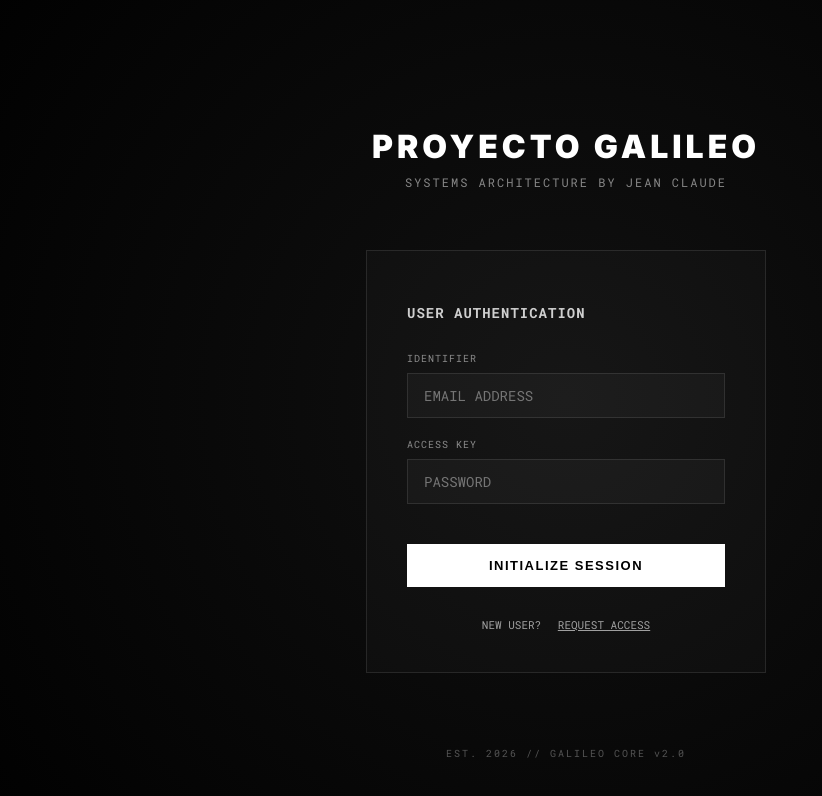
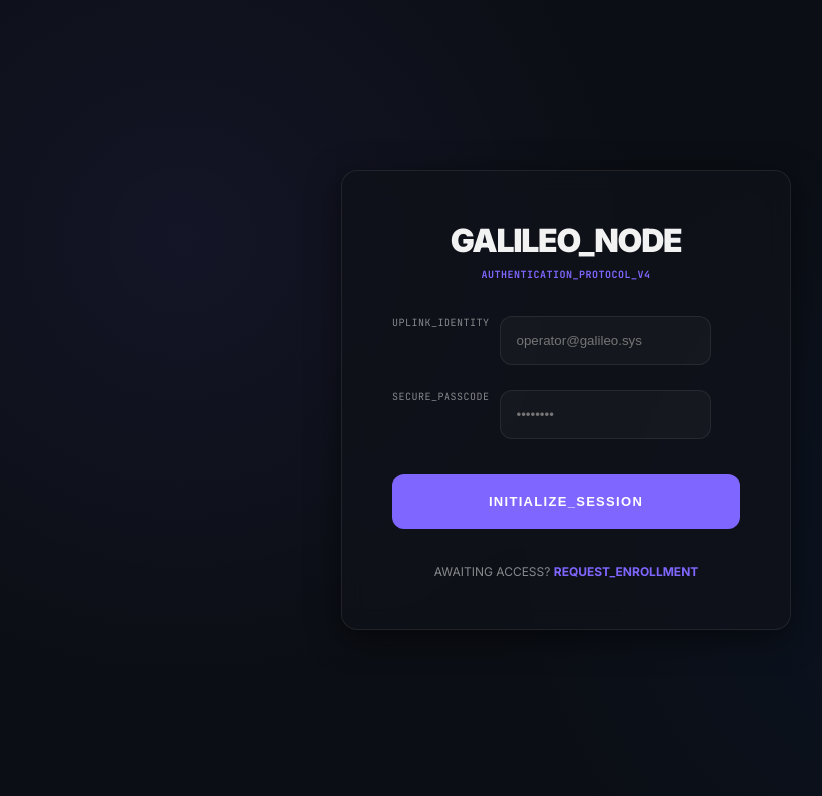
Before and after one commit to JeanClaudeMorales/map, a Next.js app: page /login in a window 1280 px wide. Shown: the top 796 px of the page, without its empty margins (74-896 px from the left). Built offline with nearby package versions, Linux system fonts and the light colour scheme.

Commit message:
feat: total premium redesign with glassmorphism, framer-motion, and enhanced 3d render

```diff
--- a/app/globals.css
+++ b/app/globals.css
@@ -1,20 +1,31 @@
-/* SpaceX / Starlink Aesthetic Design System */
+/* Proyecto Galileo - Premium Design System */
 
-@import url('https://fonts.googleapis.com/css2?family=Inter:wght@300;400;700;900&family=Roboto+Mono:wght@400;700&display=swap');
+@import url('https://fonts.googleapis.com/css2?family=Inter:wght@300;400;500;700;900&family=JetBrains+Mono:wght@400;700&display=swap');
 
 :root {
-  --background: #000000;
-  --foreground: #ffffff;
-  --accent: #005288;
-  /* SpaceX Blue */
-  --border: rgba(255, 255, 255, 0.1);
-  --input-bg: rgba(255, 255, 255, 0.03);
-  --auth-card-bg: rgba(10, 10, 10, 0.8);
+  /* Helvetica Now Palette */
+  --accent-purple: #7F66FF;
+  --accent-green: #049F6C;
+  --accent-blue: #0950C3;
+  --white: #FFFFFF;
+
+  /* System Colors */
+  --bg-deep: #0B0E14;
+  --bg-surface: rgba(255, 255, 255, 0.03);
+  --bg-card: rgba(15, 18, 25, 0.8);
+  --border-light: rgba(255, 255, 255, 0.08);
+  --text-main: rgba(255, 255, 255, 0.95);
+  --text-dim: rgba(255, 255, 255, 0.5);
+
+  --glass-blur: blur(12px);
+  --transition-smooth: all 0.3s cubic-bezier(0.4, 0, 0.2, 1);
+
   color-scheme: dark;
 }
 
 * {
   box-sizing: border-box;
+  -webkit-font-smoothing: antialiased;
 }
 
 html,
@@ -22,68 +33,119 @@ body {
   margin: 0;
   padding: 0;
   height: 100%;
-  background: var(--background);
-  color: var(--foreground);
-  font-family: 'Inter', sans-serif;
-  -webkit-font-smoothing: antialiased;
+  background: var(--bg-deep);
+  color: var(--text-main);
+  font-family: 'Inter', -apple-system, sans-serif;
+  overflow: hidden;
 }
 
-/* SpaceX Minimalist Inputs */
-input {
-  background: var(--input-bg);
-  border: 1px solid var(--border);
-  border-radius: 0;
-  /* Flat/Sharp style */
-  padding: 12px 16px;
-  color: #fff;
-  font-family: 'Roboto Mono', monospace;
-  font-size: 14px;
-  width: 100%;
-  transition: border-color 0.2s;
-  outline: none;
-}
-
-input:focus {
-  border-color: #fff;
-}
-
-/* SpaceX Solid/Flat Buttons */
-button {
-  background: #fff;
-  color: #000;
-  border: none;
-  border-radius: 0;
-  padding: 14px 24px;
-  font-weight: 700;
-  font-size: 13px;
-  letter-spacing: 1.5px;
-  text-transform: uppercase;
-  cursor: pointer;
-  transition: opacity 0.2s;
-}
-
-button:hover {
-  opacity: 0.9;
-}
-
-button.secondary {
-  background: transparent;
-  color: #fff;
-  border: 1px solid #fff;
-}
-
-button.secondary:hover {
-  background: #fff;
-  color: #000;
-}
-
+/* Typography Enhancements */
 h1,
 h2,
 h3 {
   font-weight: 900;
-  letter-spacing: -0.02em;
+  letter-spacing: -0.04em;
+  margin: 0;
 }
 
 .mono {
-  font-family: 'Roboto Mono', monospace;
+  font-family: 'JetBrains Mono', monospace;
+  font-size: 0.85em;
+  letter-spacing: 0.05em;
 }
+
+/* Premium Glass Cards */
+.glass-card {
+  background: var(--bg-card);
+  backdrop-filter: var(--glass-blur);
+  -webkit-backdrop-filter: var(--glass-blur);
+  border: 1px solid var(--border-light);
+  border-radius: 16px;
+  box-shadow: 0 8px 32px rgba(0, 0, 0, 0.5);
+}
+
+/* Custom Minimalist Inputs */
+input[type="range"] {
+  -webkit-appearance: none;
+  width: 100%;
+  height: 4px;
+  background: var(--border-light);
+  border-radius: 2px;
+  outline: none;
+}
+
+input[type="range"]::-webkit-slider-thumb {
+  -webkit-appearance: none;
+  width: 14px;
+  height: 14px;
+  background: var(--accent-purple);
+  border-radius: 50%;
+  cursor: pointer;
+  box-shadow: 0 0 10px rgba(127, 102, 255, 0.5);
+  transition: transform 0.2s;
+}
+
+input[type="range"]::-webkit-slider-thumb:hover {
+  transform: scale(1.2);
+}
+
+/* Modern Buttons */
+button {
+  background: var(--accent-purple);
+  color: var(--white);
+  border: none;
+  border-radius: 12px;
+  padding: 12px 20px;
+  font-weight: 700;
+  font-size: 13px;
+  text-transform: uppercase;
+  letter-spacing: 0.1em;
+  cursor: pointer;
+  transition: var(--transition-smooth);
+}
+
+button:hover:not(:disabled) {
+  transform: translateY(-2px);
+  box-shadow: 0 4px 15px rgba(127, 102, 255, 0.4);
+}
+
+button.secondary {
+  background: var(--bg-surface);
+  border: 1px solid var(--border-light);
+  color: var(--white);
+}
+
+button.secondary:hover {
+  background: rgba(255, 255, 255, 0.08);
+  border-color: var(--white);
+}
+
+button.danger {
+  background: rgba(255, 68, 68, 0.1);
+  color: #ff4444;
+  border: 1px solid rgba(255, 68, 68, 0.2);
+}
+
+button.danger:hover {
+  background: #ff4444;
+  color: #fff;
+}
+
+/* Layout Utilities */
+.flex-col {
+  display: flex;
+  flexDirection: column;
+}
+
+.flex-row {
+  display: flex;
+  flexDirection: row;
+}
+
+.gap-md {
+  gap: 20px;
+}
+
+.gap-sm {
+  gap: 10px;
+}
--- a/app/login/page.tsx
+++ b/app/login/page.tsx
@@ -1,81 +1,70 @@
 "use client";
 
+import { useState } from "react";
 import Link from "next/link";
-import { useState } from "react";
+import { motion } from "framer-motion";
 
 export default function LoginPage() {
     const [email, setEmail] = useState("");
     const [password, setPassword] = useState("");
 
+    const handleSubmit = (e: React.FormEvent) => {
+        e.preventDefault();
+        window.location.href = "/";
+    };
+
     return (
         <div style={{
             height: "100vh",
             display: "flex",
-            flexDirection: "column",
             alignItems: "center",
             justifyContent: "center",
-            background: "radial-gradient(circle at center, #111 0%, #000 100%)",
+            background: "radial-gradient(circle at 20% 30%, rgba(127, 102, 255, 0.08) 0%, transparent 40%), radial-gradient(circle at 80% 70%, rgba(9, 80, 195, 0.08) 0%, transparent 40%), var(--bg-deep)",
             padding: "20px"
         }}>
-            {/* Branding */}
-            <div style={{ textAlign: "center", marginBottom: "60px" }}>
-                <h1 style={{ fontSize: "32px", margin: 0, letterSpacing: "4px", textTransform: "uppercase" }}>
-                    PROYECTO GALILEO
-                </h1>
-                <div style={{ fontSize: "12px", opacity: 0.5, letterSpacing: "2px", marginTop: "8px" }} className="mono">
-                    SYSTEMS ARCHITECTURE BY JEAN CLAUDE
+            <motion.div
+                initial={{ opacity: 0, y: 30 }}
+                animate={{ opacity: 1, y: 0 }}
+                className="glass-card"
+                style={{ padding: "50px", width: "100%", maxWidth: "450px", display: "flex", flexDirection: "column", gap: "35px" }}
+            >
+                <div style={{ textAlign: "center" }}>
+                    <h1 style={{ fontSize: "32px", fontWeight: "900", letterSpacing: "-0.04em" }}>GALILEO_NODE</h1>
+                    <div style={{ fontSize: "10px", color: "var(--accent-purple)", marginTop: "8px", fontWeight: "bold" }} className="mono">AUTHENTICATION_PROTOCOL_V4</div>
                 </div>
-            </div>
 
-            {/* Auth Card */}
-            <div style={{
-                width: "100%",
-                maxWidth: "400px",
-                background: "rgba(255, 255, 255, 0.02)",
-                border: "1px solid rgba(255, 255, 255, 0.1)",
-                padding: "40px"
-            }}>
-                <h2 style={{ fontSize: "14px", marginBottom: "30px", opacity: 0.8, letterSpacing: "1px" }} className="mono">
-                    USER AUTHENTICATION
-                </h2>
-
-                <form onSubmit={(e) => { e.preventDefault(); window.location.href = "/"; }} style={{ display: "flex", flexDirection: "column", gap: "20px" }}>
-                    <div style={{ display: "flex", flexDirection: "column", gap: "8px" }}>
-                        <label style={{ fontSize: "10px", opacity: 0.5, letterSpacing: "1px" }} className="mono">IDENTIFIER</label>
+                <form style={{ display: "flex", flexDirection: "column", gap: "25px" }} onSubmit={handleSubmit}>
+                    <div className="flex-col gap-sm">
+                        <label style={{ fontSize: "10px", color: "var(--text-dim)" }} className="mono">UPLINK_IDENTITY</label>
                         <input
                             type="email"
-                            placeholder="EMAIL ADDRESS"
+                            placeholder="operator@galileo.sys"
                             value={email}
                             onChange={(e) => setEmail(e.target.value)}
+                            style={{ background: "rgba(255,255,255,0.03)", border: "1px solid var(--border-light)", padding: "16px", borderRadius: "12px", color: "#fff", outline: "none", transition: "var(--transition-smooth)" }}
                             required
                         />
                     </div>
 
-                    <div style={{ display: "flex", flexDirection: "column", gap: "8px" }}>
-                        <label style={{ fontSize: "10px", opacity: 0.5, letterSpacing: "1px" }} className="mono">ACCESS KEY</label>
+                    <div className="flex-col gap-sm">
+                        <label style={{ fontSize: "10px", color: "var(--text-dim)" }} className="mono">SECURE_PASSCODE</label>
                         <input
                             type="password"
-                            placeholder="PASSWORD"
+                            placeholder="••••••••"
                             value={password}
                             onChange={(e) => setPassword(e.target.value)}
+                            style={{ background: "rgba(255,255,255,0.03)", border: "1px solid var(--border-light)", padding: "16px", borderRadius: "12px", color: "#fff", outline: "none", transition: "var(--transition-smooth)" }}
                             required
                         />
                     </div>
 
-                    <button type="submit" style={{ marginTop: "20px" }}>
-                        INITIALIZE SESSION
-                    </button>
+                    <button type="submit" style={{ marginTop: "10px", height: "55px" }}>INITIALIZE_SESSION</button>
                 </form>
 
-                <div style={{ marginTop: "30px", textAlign: "center", fontSize: "11px", opacity: 0.6 }} className="mono">
-                    NEW USER? <Link href="/signup" style={{ color: "#fff", textDecoration: "underline", marginLeft: "10px" }}>REQUEST ACCESS</Link>
+                <div style={{ textAlign: "center", fontSize: "12px", color: "var(--text-dim)" }}>
+                    AWAITING ACCESS? <Link href="/signup" style={{ color: "var(--accent-purple)", textDecoration: "none", fontWeight: "bold" }}>REQUEST_ENROLLMENT</Link>
                 </div>
-            </div>
-
-            {/* Footer Decoration */}
-            <div style={{ position: "absolute", bottom: "40px", fontSize: "10px", opacity: 0.3, letterSpacing: "2px" }} className="mono">
-                EST. 2026 // GALILEO CORE v2.0
-            </div>
+            </motion.div>
         </div>
     );
 }
--- a/package.json
+++ b/package.json
@@ -9,6 +9,7 @@
   },
   "dependencies": {
     "@turf/turf": "^7.2.0",
+    "framer-motion": "^12.33.0",
     "maplibre-gl": "^4.7.1",
     "next": "^14.2.5",
     "react": "^18.3.1",
```
Also changed, not shown: app/dashboard/page.tsx (+85 -89 lines), app/page.tsx (+104 -99 lines), app/signup/page.tsx (+32 -54 lines), 1 other file (tests, documents, lock files or other folders).
